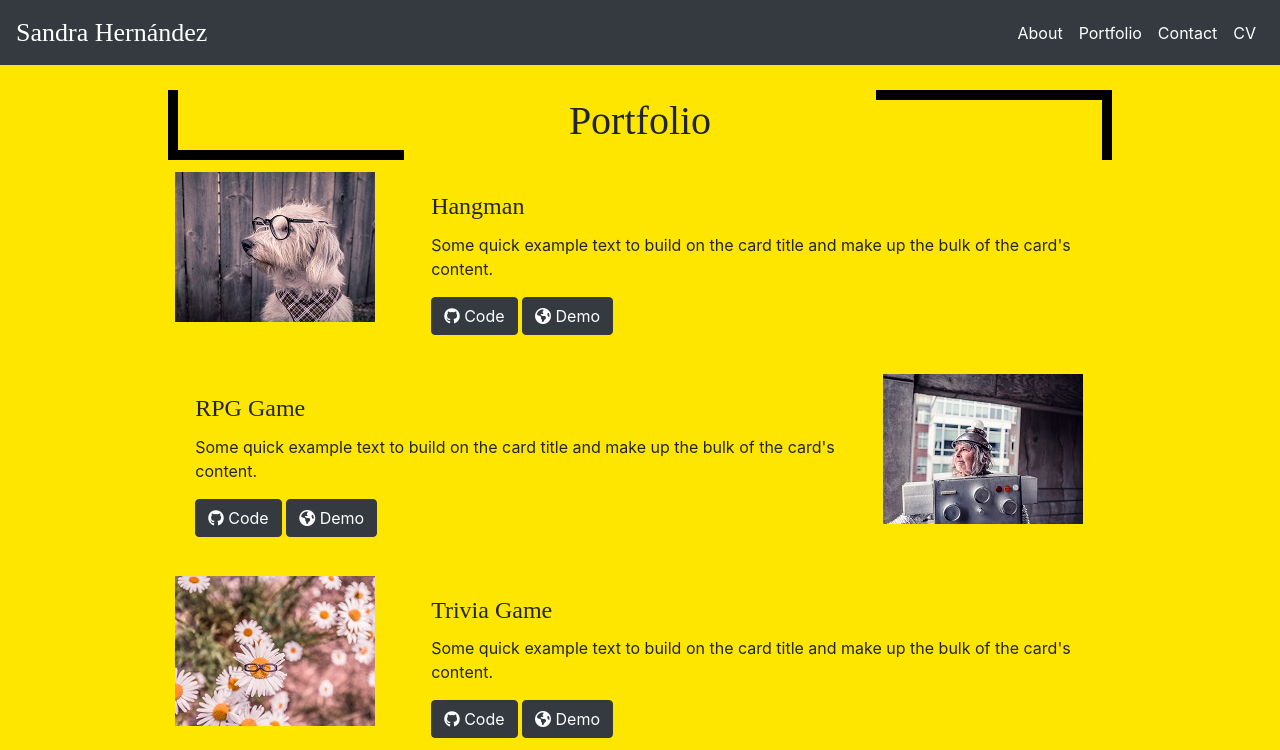
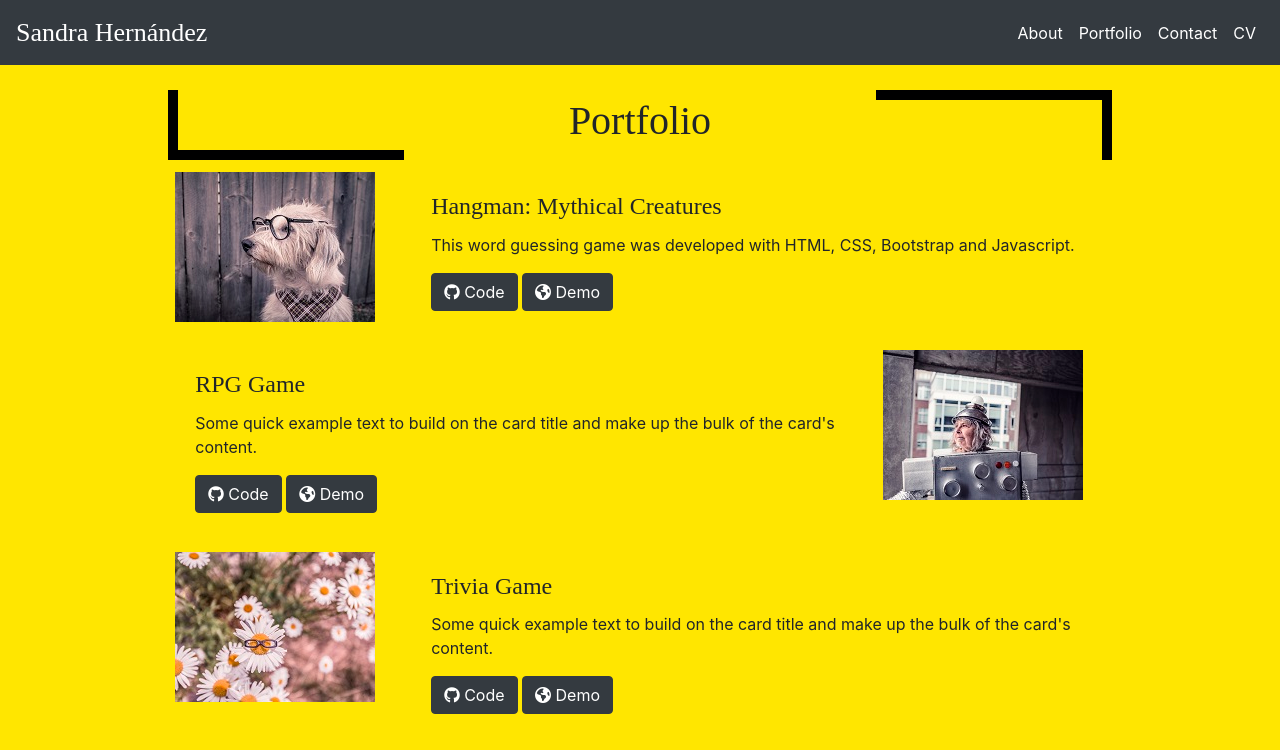
Before and after one commit to sahernandezr/Responsive-Portfolio, a plain HTML site: page portfolio.html in a window 1280 px wide. Shown: the top 750 px of the page. Drawn offline with nearby package versions, Linux system fonts and the light colour scheme; a web font is replaced by a local one.

Commit message:
added Hangman project to Portfolio

```diff
--- a/portfolio.html
+++ b/portfolio.html
@@ -53,10 +53,10 @@
                 </div>
                 <div class="col-sm-12 col-md-9">
                     <div class="card-body">
-                        <h3 class="card-title">Hangman</h3>
-                        <p class="card-text">Some quick example text to build on the card title and make up the bulk of the card's content.</p>
-                        <a href="#" target="_blank"><button type="button" class="btn btn-dark"><i class="fab fa-github"></i> Code</button></a>
-                        <a href="#" target="_blank"><button type="button" class="btn btn-dark"><i class="fas fa-globe-americas"></i> Demo</button></a>
+                        <h3 class="card-title">Hangman: Mythical Creatures</h3>
+                        <p class="card-text">This word guessing game was developed with HTML, CSS, Bootstrap and Javascript.</p>
+                        <a href="https://github.com/sahernandezr/Word-Guess-Game" target="_blank"><button type="button" class="btn btn-dark"><i class="fab fa-github"></i> Code</button></a>
+                        <a href="https://sahernandezr.github.io/Word-Guess-Game/" target="_blank"><button type="button" class="btn btn-dark"><i class="fas fa-globe-americas"></i> Demo</button></a>
                     </div>
                 </div>
             </div>
```
